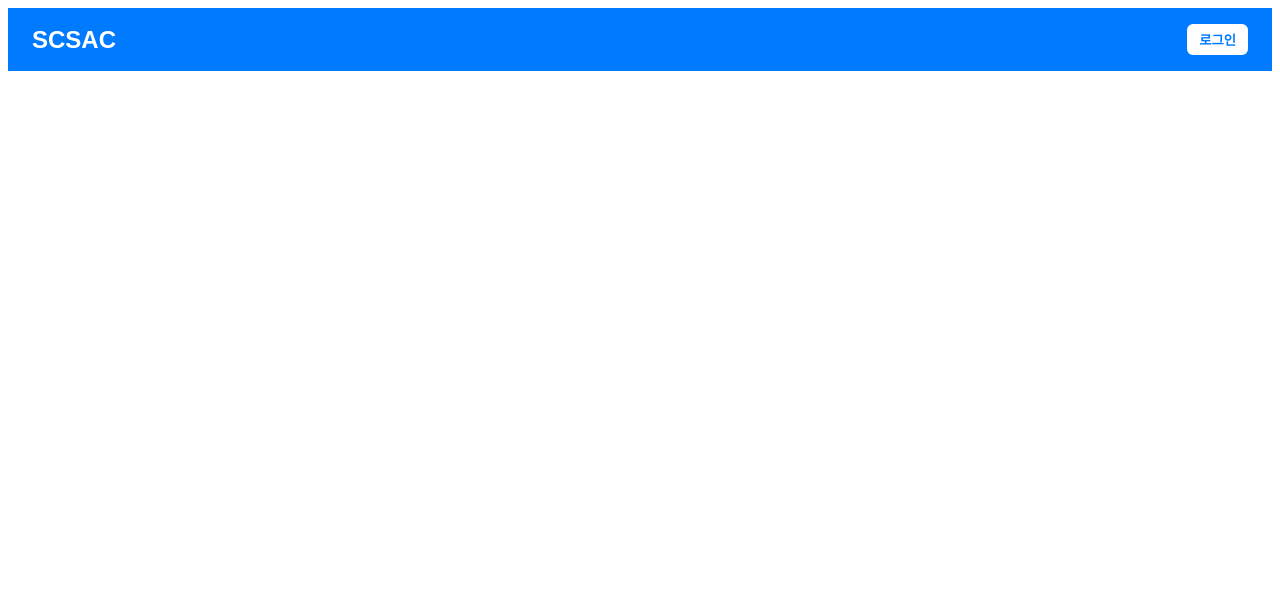
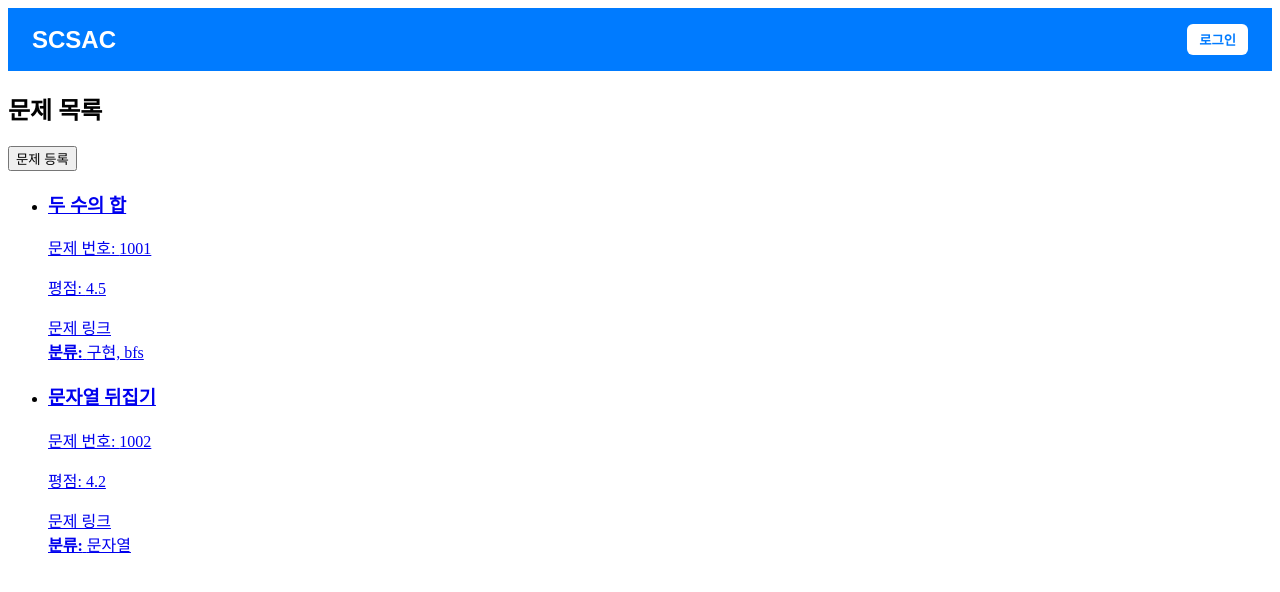
Before and after one commit to junyoung0619/scsac_5, a React (Vite) app in the folder scsac-fe/scsac-front/: page /problems in a window 1280 px wide. Before the commit this address had no page. Shown: the top 592 px of the page. Built offline with nearby package versions, Linux system fonts and the light colour scheme.

Commit message:
probleml list page

```diff
--- a/scsac-fe/scsac-front/package.json
+++ b/scsac-fe/scsac-front/package.json
@@ -15,7 +15,8 @@
     "react": "^19.1.0",
     "react-dom": "^19.1.0",
     "react-redux": "^9.2.0",
-    "react-router-dom": "^6.30.1"
+    "react-router-dom": "^6.30.1",
+    "redux": "^5.0.1"
   },
   "devDependencies": {
     "@eslint/js": "^9.25.0",
--- a/scsac-fe/scsac-front/src/App.tsx
+++ b/scsac-fe/scsac-front/src/App.tsx
@@ -5,6 +5,7 @@ import { BrowserRouter, Routes, Route } from 'react-router-dom'
 import MainPage from './pages/MainPage'
 import MyPage from './pages/MyPage'
 import EditProfile from './pages/EditProfilePage'
+import ProblemListPage from './pages/ProblemListPage'
 
 
 function App() {
@@ -17,6 +18,7 @@ function App() {
         <Route path="/main" element={<MainPage />} />
         <Route path="/mypage" element={<MyPage />} />
         <Route path="/editProfile" element={<EditProfile />} />
+        <Route path="/problems" element={<ProblemListPage />} />
       </Routes>
     </BrowserRouter>
     </>
--- /dev/null
+++ b/scsac-fe/scsac-front/src/pages/ProblemListPage.tsx
@@ -0,0 +1,95 @@
+import React from 'react'
+import { Link } from 'react-router-dom'
+
+type Opinion = {
+  id: number
+  problem_id: number
+  score: number
+  feedback: string
+  comment: string
+  category: string // ex. 'bfs', 'dfs'
+}
+
+type Problem = {
+  id: number
+  url: string
+  problem_num: string
+  title: string
+  rate: number
+  opinions: Opinion[]
+}
+
+// 예시 데이터
+const problems: Problem[] = [
+  {
+    id: 1,
+    url: 'https://example.com/1',
+    problem_num: '1001',
+    title: '두 수의 합',
+    rate: 4.5,
+    opinions: [
+      {
+        id: 1,
+        problem_id: 1,
+        score: 5,
+        feedback: '구현 연습하기 좋아요',
+        comment: '기초 구현에 적합',
+        category: '구현',
+      },
+      {
+        id: 2,
+        problem_id: 1,
+        score: 4,
+        feedback: 'bfs 연습에 좋아요',
+        comment: 'bfs로도 풀 수 있음',
+        category: 'bfs',
+      },
+    ],
+  },
+  {
+    id: 2,
+    url: 'https://example.com/2',
+    problem_num: '1002',
+    title: '문자열 뒤집기',
+    rate: 4.2,
+    opinions: [
+      {
+        id: 3,
+        problem_id: 2,
+        score: 4,
+        feedback: '문자열 다루기 연습',
+        comment: '문자열 처리에 익숙해질 수 있음',
+        category: '문자열',
+      },
+    ],
+  },
+]
+
+const ProblemListPage: React.FC = () => {
+  return (
+    <div>
+      <h2>문제 목록</h2>
+      <Link to="/add-problem">
+        <button>문제 등록</button>
+      </Link>
+      <ul>
+        {problems.map((problem) => (
+          <li key={problem.id}>
+            <Link to={`/problems/${problem.id}`}>
+              <h3>{problem.title}</h3>
+              <p>문제 번호: {problem.problem_num}</p>
+              <p>평점: {problem.rate}</p>
+              <a href={problem.url} target="_blank" rel="noopener noreferrer">문제 링크</a>
+              <div>
+                <strong>분류:</strong>{' '}
+                {Array.from(new Set(problem.opinions.map(op => op.category))).join(', ')}
+              </div>
+            </Link>
+          </li>
+        ))}
+      </ul>
+    </div>
+  )
+}
+
+export default ProblemListPage
```
Also changed, not shown: 1 other file (tests, documents, lock files or other folders).
